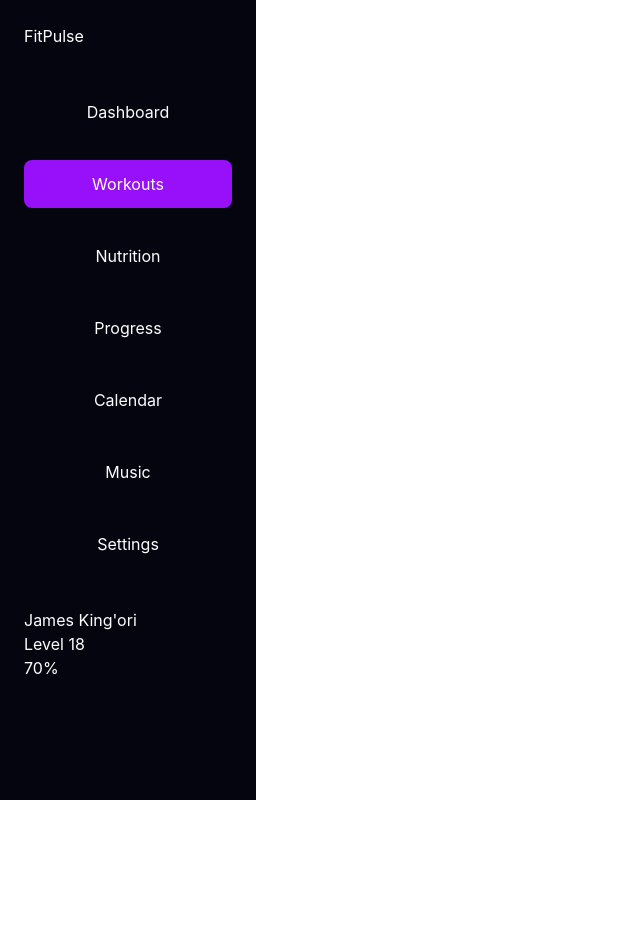
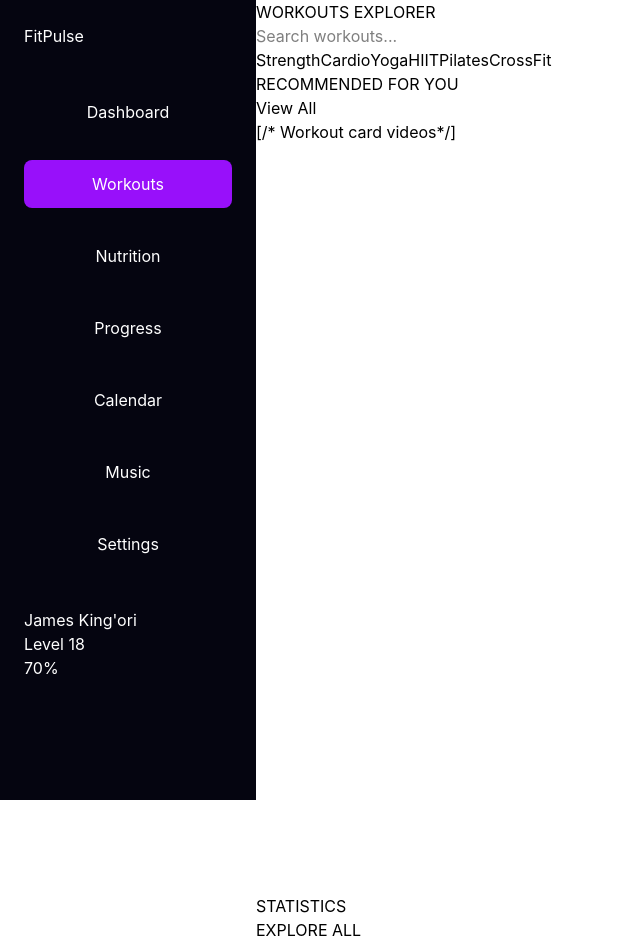
Before and after one commit to Linkon-Tuhoto/Fitness-app, a React (Vite) app: page /workouts in a window 1280 px wide. Shown: the whole page, without its empty margins (0-640 px from the left). Before the commit the page ends 800 px from the top, so only its background shows below. Built offline with nearby package versions, Linux system fonts and the light colour scheme.

Commit message:
workouts structure

```diff
--- a/src/pages/Workouts.jsx
+++ b/src/pages/Workouts.jsx
@@ -2,8 +2,73 @@ import React from 'react'
 
 function Workouts() {
   return (
-    <div>Workouts</div>
+    <div  className='ml-64'>
+      {/* Header */}
+      <div>
+      <div>
+        <h2>WORKOUTS EXPLORER</h2>
+      </div>
+      <div>
+        <input type="text" placeholder="Search workouts..." />
+      </div>
+      </div>
+
+      <div>
+        <span>
+          <button>Strength</button>
+          </span>
+        <span>
+          <button>Cardio</button>
+          </span>
+        <span>
+          <button>Yoga</button>
+          </span>
+        <span>
+          <button>HIIT</button>
+          </span>
+        <span>
+          <button>Pilates</button>
+          </span>
+        <span>
+          <button>CrossFit</button>
+          </span>
+      </div>
+
+      {/*RECOMENDED FOR YOU */}
+      <div>
+        <div>
+        <h2>RECOMMENDED FOR YOU</h2>
+        <button>
+          View All
+        </button>
+        </div>
+        <div>
+          [/* Workout card videos*/]
+          <div>
+            <div>
+              <video src=""></video>
+            </div>
+            <div>
+              <video src=""></video>
+              <video src=""></video>
+              <video src=""></video>
+              <video src=""></video>
+            </div>
+          </div>
+        </div>
+      </div>
+
+      {/*STATISTICS */}
+      <div>
+        <div>
+          <h2>STATISTICS</h2>
+          <button>
+            EXPLORE ALL
+          </button>
+        </div>
+      </div>
+    </div>
   )
 }
 
-export default Workouts
+export   default Workouts
```
